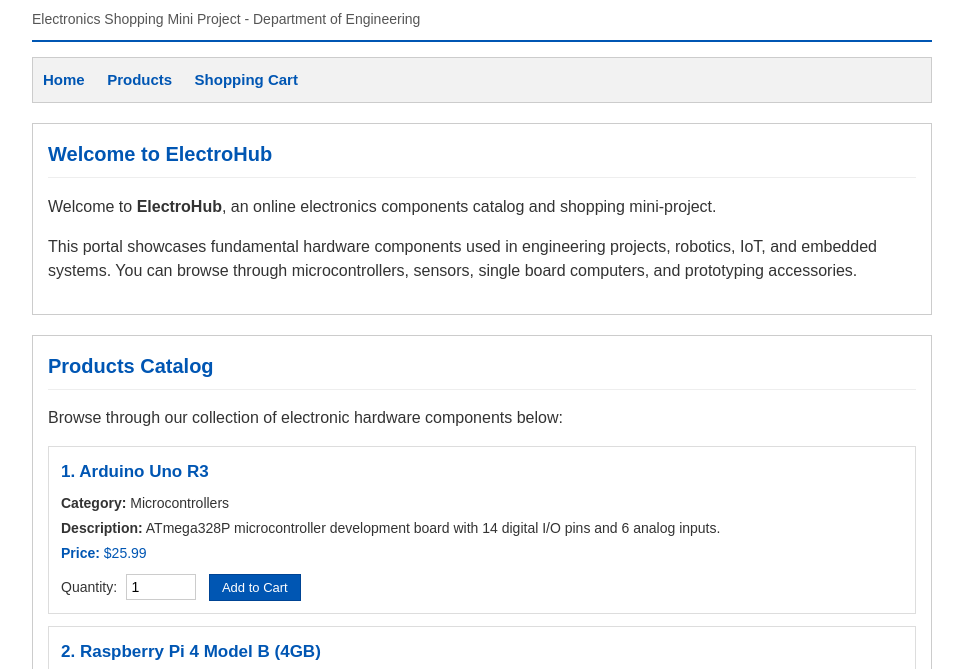
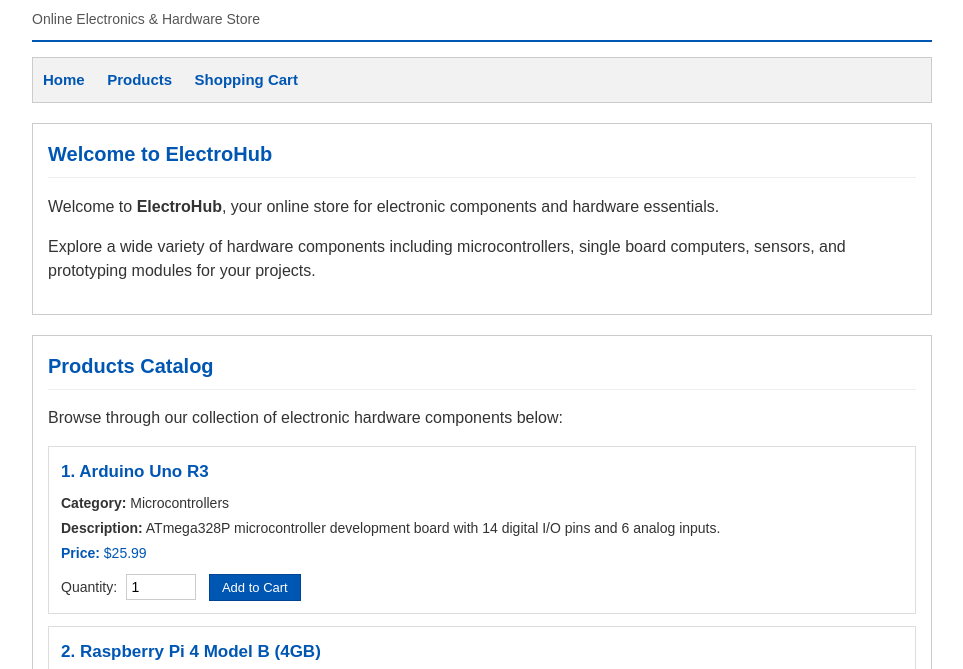
Before and after one commit to Chinmay3671/ElectroHub, a plain HTML site: page frontend/index.html in a window 1280 px wide. Shown: the part 68-737 px from the top of the page, without its empty margins (158-1121 px from the left). Drawn offline with Linux system fonts and the light colour scheme.

Commit message:
Update website text to clean final version without department/mini-project mentions

```diff
--- a/frontend/index.html
+++ b/frontend/index.html
@@ -3,7 +3,7 @@
 <head>
     <meta charset="UTF-8">
     <meta name="viewport" content="width=device-width, initial-scale=1.0">
-    <title>ElectroHub – Electronics Shopping Mini Project</title>
+    <title>ElectroHub – Online Electronics Store</title>
     <link rel="stylesheet" href="style.css">
 </head>
 <body>
@@ -13,7 +13,7 @@
         <!-- Header -->
         <header class="header-section">
             <h1>ElectroHub</h1>
-            <p class="subtitle">Electronics Shopping Mini Project - Department of Engineering</p>
+            <p class="subtitle">Online Electronics &amp; Hardware Store</p>
         </header>
 
         <!-- Navigation Bar -->
@@ -26,8 +26,8 @@
         <!-- Home Section -->
         <section id="home" class="box-section">
             <h2>Welcome to ElectroHub</h2>
-            <p>Welcome to <strong>ElectroHub</strong>, an online electronics components catalog and shopping mini-project.</p>
-            <p>This portal showcases fundamental hardware components used in engineering projects, robotics, IoT, and embedded systems. You can browse through microcontrollers, sensors, single board computers, and prototyping accessories.</p>
+            <p>Welcome to <strong>ElectroHub</strong>, your online store for electronic components and hardware essentials.</p>
+            <p>Explore a wide variety of hardware components including microcontrollers, single board computers, sensors, and prototyping modules for your projects.</p>
         </section>
 
         <!-- Products Section -->
@@ -170,7 +170,7 @@
 
         <!-- Footer -->
         <footer class="footer-section">
-            <p>&copy; 2026 ElectroHub – Electronics Shopping Mini Project</p>
+            <p>&copy; 2026 ElectroHub. All rights reserved.</p>
         </footer>
 
     </div>
```
